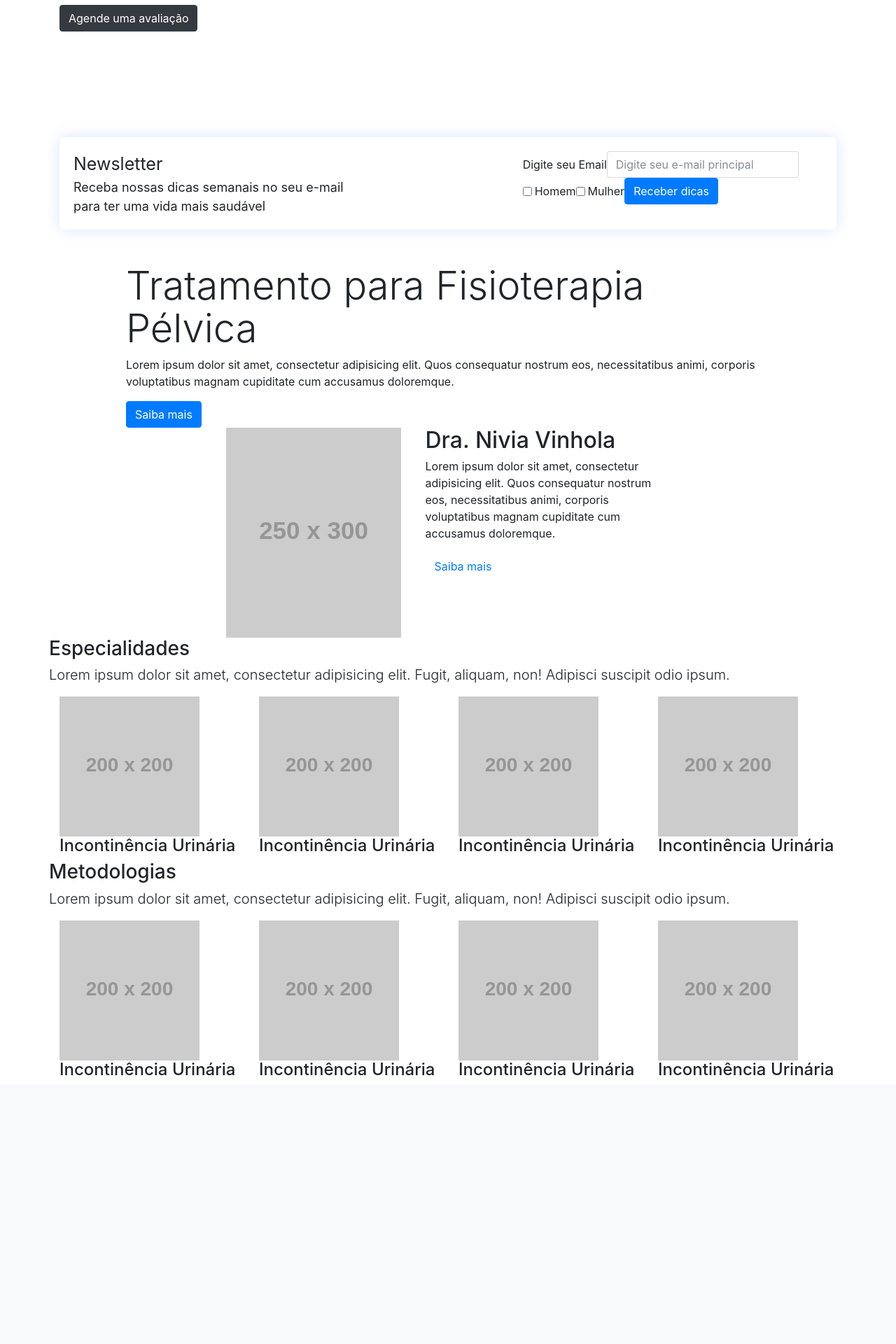
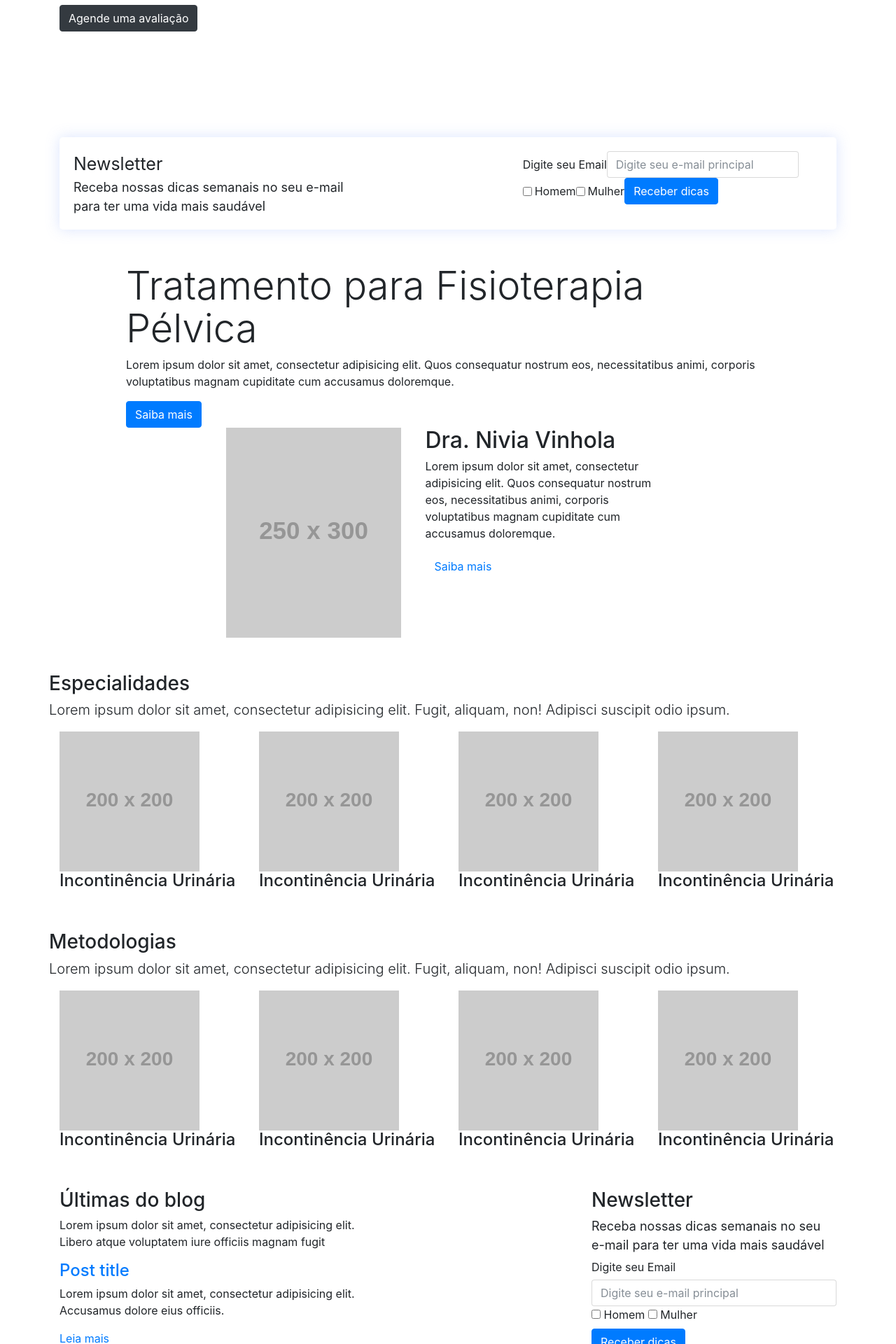
Before and after one commit to versaodetestes/nivia, a PHP site: page / in a window 1280 px wide. Shown: the part 360-2280 px from the top of the page at 70% size. Before the commit the page ends 1896 px from the top, so only its background shows below. Run offline with PHP 8.4, Linux system fonts and the light colour scheme; grey boxes labelled with a size stand in for pictures from a placeholder-image service; some libraries are stand-ins or nearby versions.

Commit message:
Adicionado a seção blog

```diff
--- a/assets/css/style.scss
+++ b/assets/css/style.scss
@@ -30,3 +30,14 @@ $grey-light: #f4f4f4;
 .home-about {
 
 }
+
+.home-especialidades {
+	padding-top: 50px;
+}
+// BLOG
+.home-blog {
+	padding-top: 50px;
+}
+.blog-home-card {
+	margin-bottom: 30px;
+}
--- a/index.php
+++ b/index.php
@@ -14,8 +14,8 @@
 	    <span class="navbar-toggler-icon"></span>
 	  </button>
 
-	  <div class="collapse navbar-collapse float-right" id="navbarSupportedContent">
-	    <ul class="navbar-nav mr-auto">
+	  <div class="collapse navbar-collapse" id="navbarSupportedContent">
+	    <ul class="nav justify-content-end">
 	      <li class="nav-item active">
 	        <a class="nav-link" href="#">Home</a>
 	      </li>
@@ -203,8 +203,57 @@
 	<!-- Blog -->
 	<div class="home-blog">
 		<div class="container">
-			<div>
+			<div class="row justify-content-between">
+				<div class="col-md-5">
 
+					<h3>Últimas do blog</h3>
+
+					<p>	Lorem ipsum dolor sit amet, consectetur adipisicing elit. Libero atque voluptatem iure officiis magnam fugit</p>
+					<div class="blog-home-card">
+						<a href="#"><h4 class="blog-home-title">Post title</h4></a>
+						<p>Lorem ipsum dolor sit amet, consectetur adipisicing elit. Accusamus dolore eius officiis.</p>
+						<a href="#">Leia mais</a>
+					</div>
+
+					<div class="blog-home-card">
+						<a href="#"><h4 class="blog-home-title">Post title</h4></a>
+						<p>Lorem ipsum dolor sit amet, consectetur adipisicing elit. Accusamus dolore eius officiis.</p>
+						<a href="#">Leia mais</a>
+					</div>
+
+					<div class="blog-home-card">
+						<a href="#"><h4 class="blog-home-title">Post title</h4></a>
+						<p>Lorem ipsum dolor sit amet, consectetur adipisicing elit. Accusamus dolore eius officiis.</p>
+						<a href="#">Leia mais</a>
+					</div>
+
+				</div>
+
+				<div class="col-md-4">
+				<div class="newslletter">
+					<h3>Newsletter</h3>
+					<span class="news-desc">Receba nossas dicas semanais no seu e-mail para ter uma vida mais saudável</span>
+						<form class="form">
+
+									<label for="email" class="col-form-label">Digite seu Email</label>
+									<input type="email" id="email" class="form-control" name="email" placeholder="Digite seu e-mail principal">
+
+									<div class="form-check news-check">
+									<label class="form-check-label">
+									<input type="checkbox" class="form-check-input">
+									 Homem
+									</label>
+									<label class="form-check-label">
+									<input type="checkbox" class="form-check-input">
+									 Mulher
+									</label>
+								</div>
+
+								<button type="submit" class="btn btn-primary">Receber dicas</button>
+						</form>
+				</div>
+
+				</div>
 			</div>
 		</div>
 	</div>
```
Also changed, not shown: assets/css/style.css.
